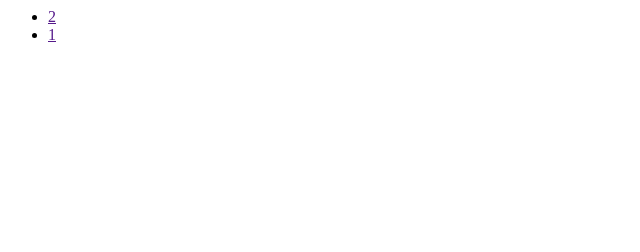
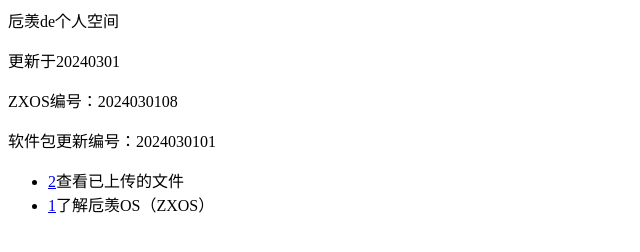
Before and after one commit to LinYunSi/zhixian.github.io, a plain HTML site: page index.html in a window 1280 px wide. Shown: the whole page, without its empty margins (0-640 px from the left). Drawn offline with Linux system fonts and the light colour scheme.

Commit message:
Update index.html

```diff
--- a/index.html
+++ b/index.html
@@ -1,9 +1,9 @@
-<p></p>
-<p></p>
-<p></p>
-<p></p>
+<p>卮羡de个人空间</p>
+<p>更新于20240301</p>
+<p>ZXOS编号：2024030108</p>
+<p>软件包更新编号：2024030101</p>
 
 <ul>
-  <li> <a href="">2</a> </li>
-  <li> <a href="">1</a> </li>
+  <li> <a href="zhixian.github.io/Flies">2</a>查看已上传的文件</li>
+  <li> <a href="zhixian.github.io/ZXOS">1</a>了解卮羡OS（ZXOS）</li>
 </ul>
```
